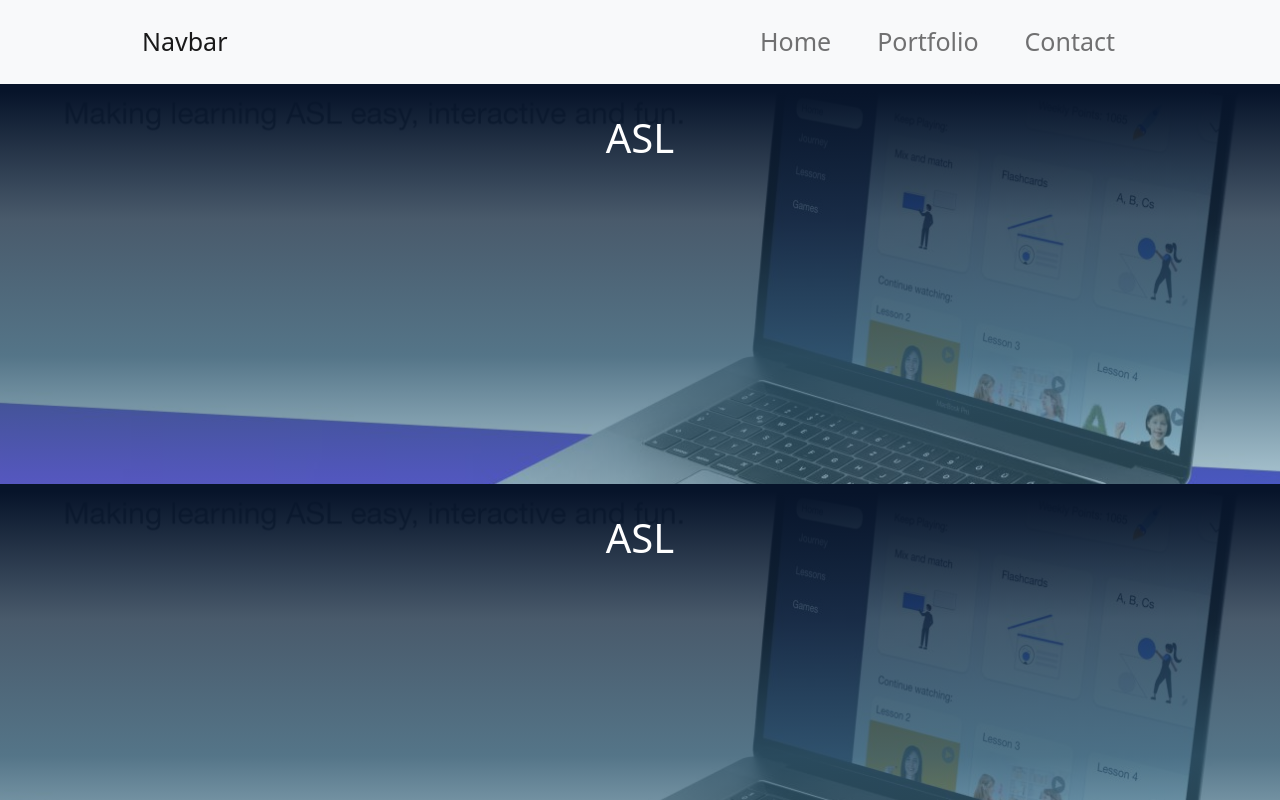
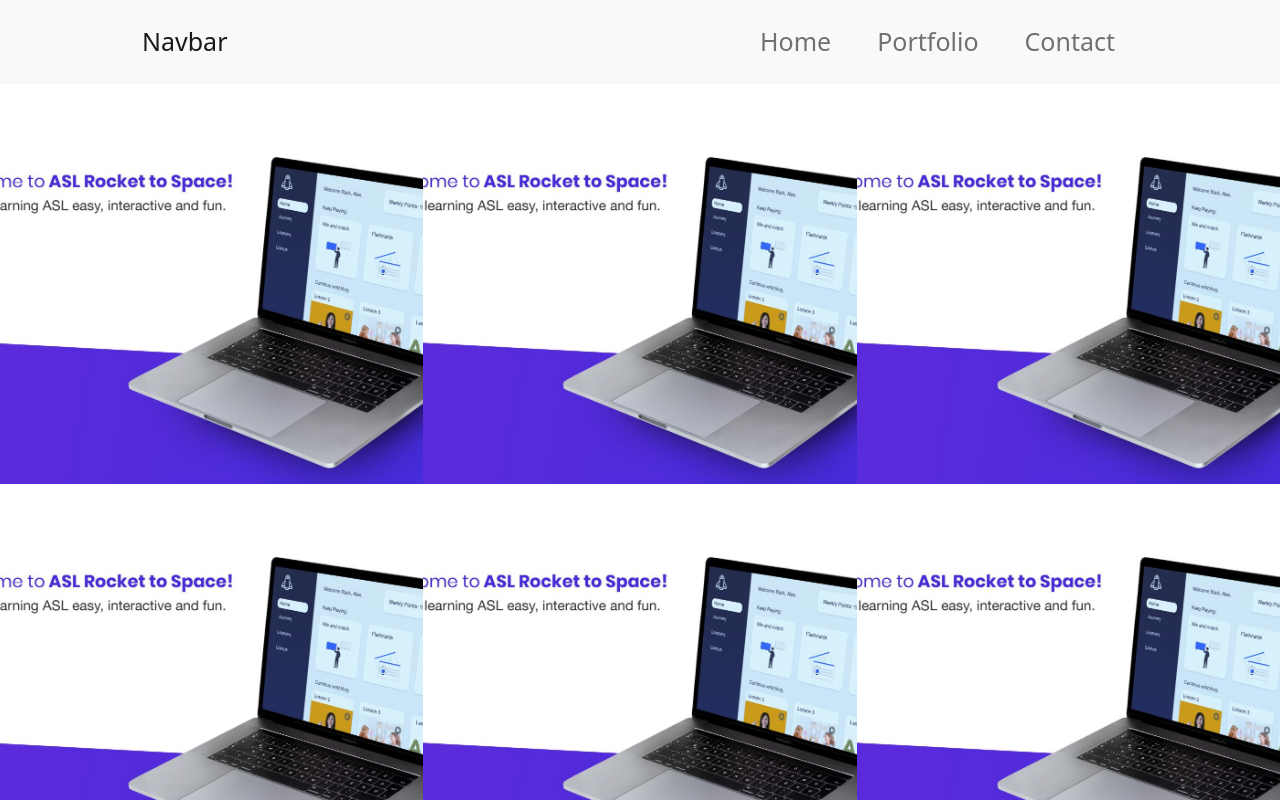
Before and after one commit to wrimicha/PortfolioWeb, a React (Create React App) app: page /portfolio in a window 1280 px wide. Shown: the top 800 px of the page. Built offline with nearby package versions, Linux system fonts and the light colour scheme.

Commit message:
Updated portfolio page

```diff
--- a/src/Components/PortfolioBox.css
+++ b/src/Components/PortfolioBox.css
@@ -1,8 +1,30 @@
 .container {
+  height: 100%;
   padding: 30px;
+  display: flex;
+  justify-content: center;
+  flex-direction: column;
+  align-items: center;
 }
 
-.title {
+.title,
+.desc {
   color: white;
-  text-align: center;
 }
+
+.viewProjBtn {
+  color: white;
+  padding: 10px;
+  border: 2px solid white;
+  border-radius: 30px;
+}
+
+.viewProjBtn:hover {
+  background-color: #ffffff70;
+  transition: all 1s;
+}
+
+.viewProjBtn:not(:hover) {
+  background-color: #ffffff00;
+  transition: all 1s;
+}
--- a/src/Components/PortfolioBox.js
+++ b/src/Components/PortfolioBox.js
@@ -2,11 +2,13 @@ import React from "react";
 import "./PortfolioBox.css";
 // const image = "../images/ASLRocket.jpg";
 
-export default function PortfolioBox({ title }) {
+export default function PortfolioBox({ title, desc }) {
   return (
     <div className="container">
       {/* <img src={aslImg} alt="" /> */}
       <h1 className="title">{title}</h1>
+      <p className="desc">{desc}</p>
+      <div className="viewProjBtn">View Project</div>
     </div>
   );
 }
--- a/src/PortfolioPage/portfolio.css
+++ b/src/PortfolioPage/portfolio.css
@@ -3,31 +3,37 @@
 }
 
 .gradient {
-  flex: 1;
   height: 400px;
-  background: linear-gradient(
-    180deg,
-    rgba(7, 20, 42, 1) 2%,
-    rgba(22, 44, 66, 0.7805497198879552) 34%,
-    rgba(50, 89, 112, 0.8309698879551821) 68%,
-    rgba(79, 136, 161, 0.4780287114845938) 100%
-  );
+  opacity: 0;
+  /* background: linear-gradient(
+    1deg,
+    rgba(0, 0, 34, 0.9009978991596639) 0%,
+    rgba(21, 138, 128, 0) 77%
+  ); */
+}
+
+.gradient:hover {
+  height: 400px;
+  background: #11111197;
+  opacity: 1;
+  transition: all 1.5s;
 }
 
 .boxBg {
+  flex: 1;
   width: 100%;
   height: 100%;
+  padding: 0;
 }
 
-.imgFill {
-  width: 100%;
-  height: 100%;
-  backgroundposition: "center";
-  backgroundsize: "cover";
-  backgroundrepeat: "no-repeat";
-  /* position: relative;
-  top: 0;
-  left: 0; */
+.boxBg:hover {
+  flex: 1.3;
+  transition: all 1s;
+}
+
+.boxBg:not(:hover) {
+  flex: 1;
+  transition: all 1s;
 }
 
 /*
--- a/src/PortfolioPage/portfolio.js
+++ b/src/PortfolioPage/portfolio.js
@@ -7,6 +7,50 @@ import aslImg from "../asl.jpg";
 export default function portfolio() {
   return (
     <>
+      <div className="row">
+        <div
+          className="boxBg"
+          style={{
+            backgroundImage: `url(${aslImg})`,
+            backgroundPosition: "center",
+            backgroundSize: "cover",
+            backgroundRepeat: "no-repeat",
+          }}
+        >
+          <div className="gradient">
+            <PortfolioBox
+              title="ASL Rocket to Space"
+              desc="Hackville 2021 First Place Winning Project"
+            />
+          </div>
+        </div>
+        <div
+          className="boxBg"
+          style={{
+            backgroundImage: `url(${aslImg})`,
+            backgroundPosition: "center",
+            backgroundSize: "cover",
+            backgroundRepeat: "no-repeat",
+          }}
+        >
+          <div className="gradient">
+            <PortfolioBox title="ASL" />
+          </div>
+        </div>
+        <div
+          className="boxBg"
+          style={{
+            backgroundImage: `url(${aslImg})`,
+            backgroundPosition: "center",
+            backgroundSize: "cover",
+            backgroundRepeat: "no-repeat",
+          }}
+        >
+          <div className="gradient">
+            <PortfolioBox title="ASL" />
+          </div>
+        </div>
+      </div>
       <div className="row">
         <div
           className="boxBg"
@@ -49,11 +93,11 @@ export default function portfolio() {
         </div>
       </div>
 
-      <div className="row row2">
+      {/* <div className="row row2">
         <div className="box box1"></div>
         <div className="box box2"></div>
         <div className="box box3"></div>
-      </div>
+      </div> */}
 
       {/* <div
     className="box box1"
```
